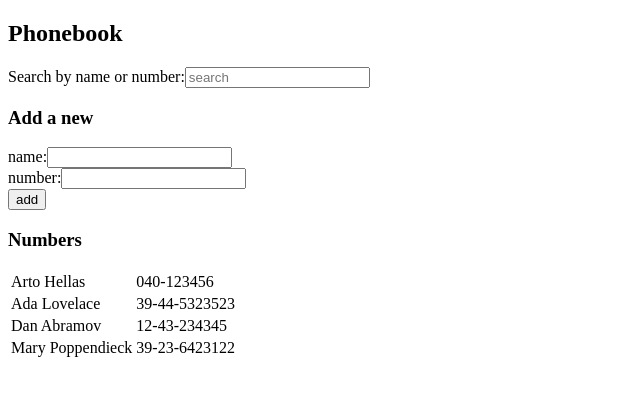
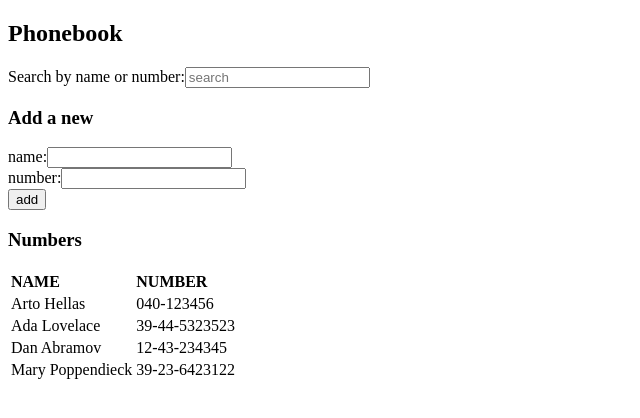
Before and after one commit to JKeskinen/Selainohjelmointi, a React (Vite) app in the folder Lomakkeiden_kasittely/: page / in a window 1280 px wide. Shown: the top 418 px of the page, without its empty margins (0-640 px from the left). Built offline with nearby package versions, Linux system fonts and the light colour scheme.

Commit message:
Step5 final

```diff
--- a/Lomakkeiden_kasittely/src/App.jsx
+++ b/Lomakkeiden_kasittely/src/App.jsx
@@ -43,6 +43,10 @@ const Persons = ({persons}) => {
   return(
     <table>
       <tbody>
+        <tr>
+          <td><strong>NAME</strong></td>
+          <td><strong>NUMBER</strong></td>
+        </tr>
         {persons.map(person =>(
           <tr key={person.name}>
             <td>{person.name}</td>
@@ -68,6 +72,7 @@ const App = () => {
 
 
 
+
 // Henkilön lisääminen puhelinluetteloon.
   const addPerson = (event) => {
     event.preventDefault()
@@ -84,6 +89,7 @@ const App = () => {
       person => person.name === newName
     )
 
+
     if (nameExists){
       window.alert(`${newName} is already added to phonebook`)
         return
@@ -97,7 +103,7 @@ const App = () => {
     // Luodaan uusi lista kopioimalla nykyiset henkilöt ja lisäämällä uusi henkilö
     const newPersons = [...persons, personObject]
     //console.log('Person name: ', persons.map(p=> p.name), 'Person number: ', persons.map(s=> s.number))
-     console.log('Persons:', newPersons.map(p=> p.name), 'Person number: ', newPersons.map( s=> s.number))
+    console.log('Persons:', newPersons.map(p=> p.name), 'Person number: ', newPersons.map( s=> s.number))
 
     // Lisää henkilö listaan
     //setPersons(persons.concat(personObject))
@@ -107,6 +113,8 @@ const App = () => {
     setNewName('')
     setNewNumber('')
   }
+
+
 
 
 
@@ -137,6 +145,7 @@ const App = () => {
 
 
 
+
   return (
     <div>
       <h2>Phonebook</h2>
@@ -152,7 +161,6 @@ const App = () => {
       handleNumberChange={handleNumberChange}
       addPerson={addPerson}
       />
-
       <h3>Numbers</h3>
       <Persons persons={personToShow}/>
     </div>
```
